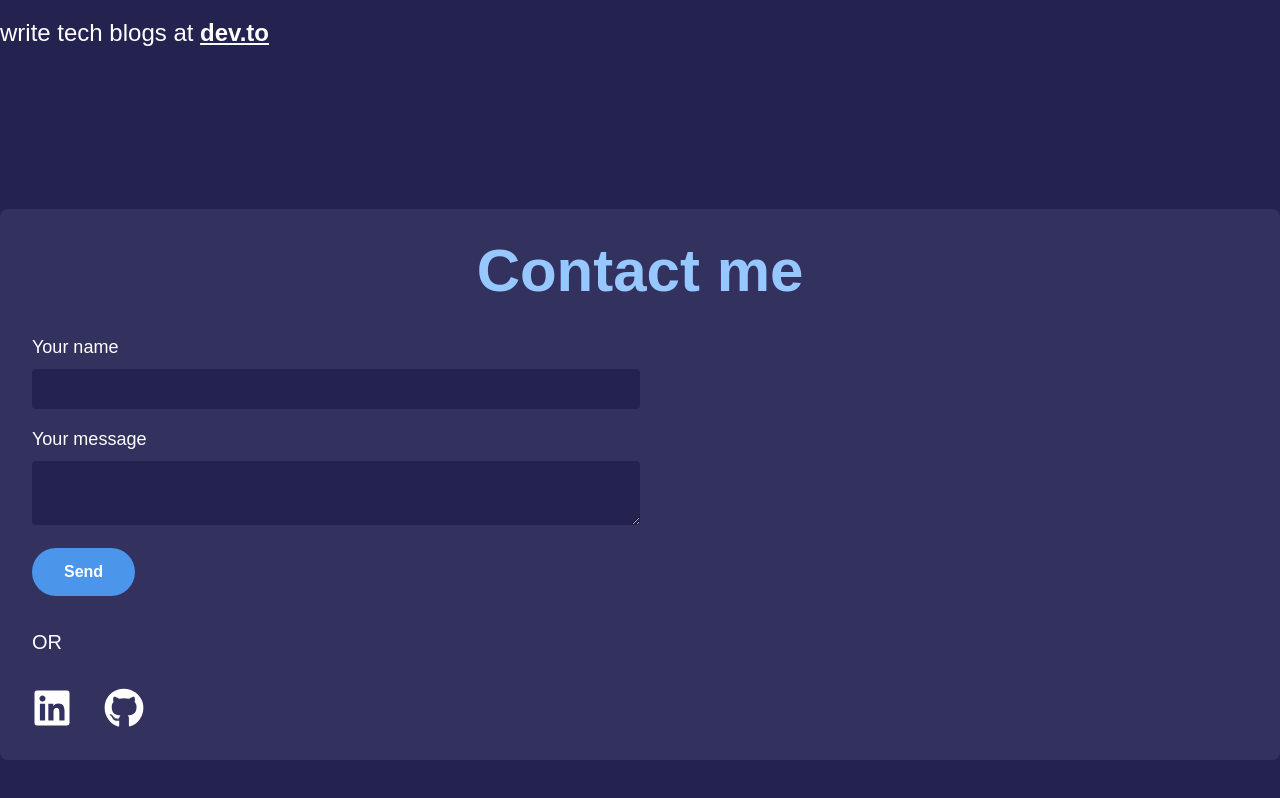
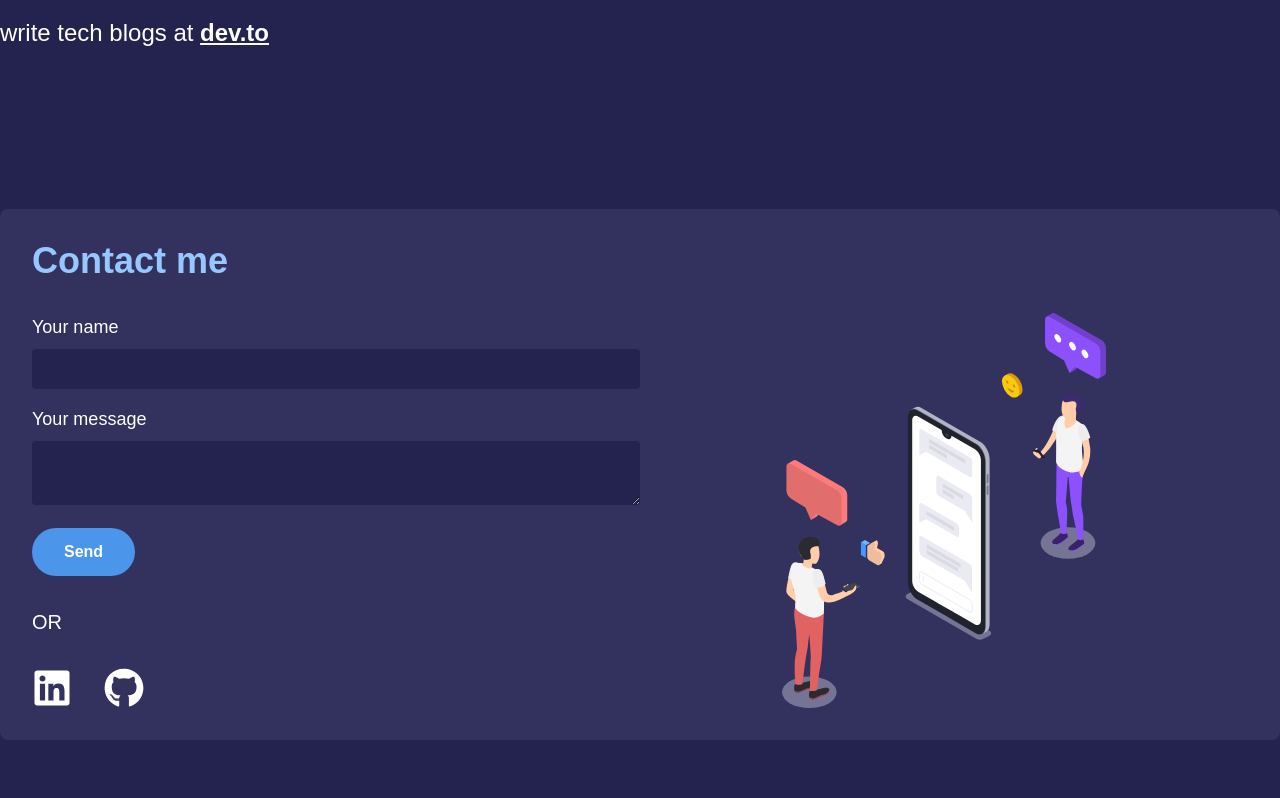
Before and after one commit to prateeksonii/prateeksonii.github.io, a Next.js app: page / in a window 1280 px wide. Shown: the part 2094-2892 px from the top of the page. Built offline with nearby package versions, Linux system fonts and the light colour scheme; no server answers; the database is empty; a web font is replaced by a local one.

Commit message:
add illustration for contact

```diff
--- a/src/components/Contact.tsx
+++ b/src/components/Contact.tsx
@@ -3,6 +3,7 @@ import { FC } from "react";
 import { SubmitHandler, useForm } from "react-hook-form";
 import { toast } from "react-toastify";
 import { FaGithub, FaLinkedin } from "react-icons/fa";
+import Image from "next/image";
 
 const Contact: FC = () => {
   const { register, handleSubmit } = useForm<ContactFormFields>();
@@ -26,9 +27,7 @@ const Contact: FC = () => {
   return (
     <div id="contact" className="container m-auto py-12">
       <div className="mt-12 p-8 bg-primary-dark rounded-lg text-white">
-        <h2 className="text-6xl text-center font-bold text-primary-light">
-          Contact me
-        </h2>
+        <h2 className="text-4xl font-bold text-primary-light">Contact me</h2>
         <div className="mt-8 grid grid-cols-2">
           <div>
             <form onSubmit={handleSubmit(onSubmit)}>
@@ -73,6 +72,7 @@ const Contact: FC = () => {
               </a>
             </div>
           </div>
+          <Image src="/images/chat.svg" height="100%" width="100%" />
         </div>
       </div>
     </div>
```
Also changed, not shown: public/images/chat.svg (added).
